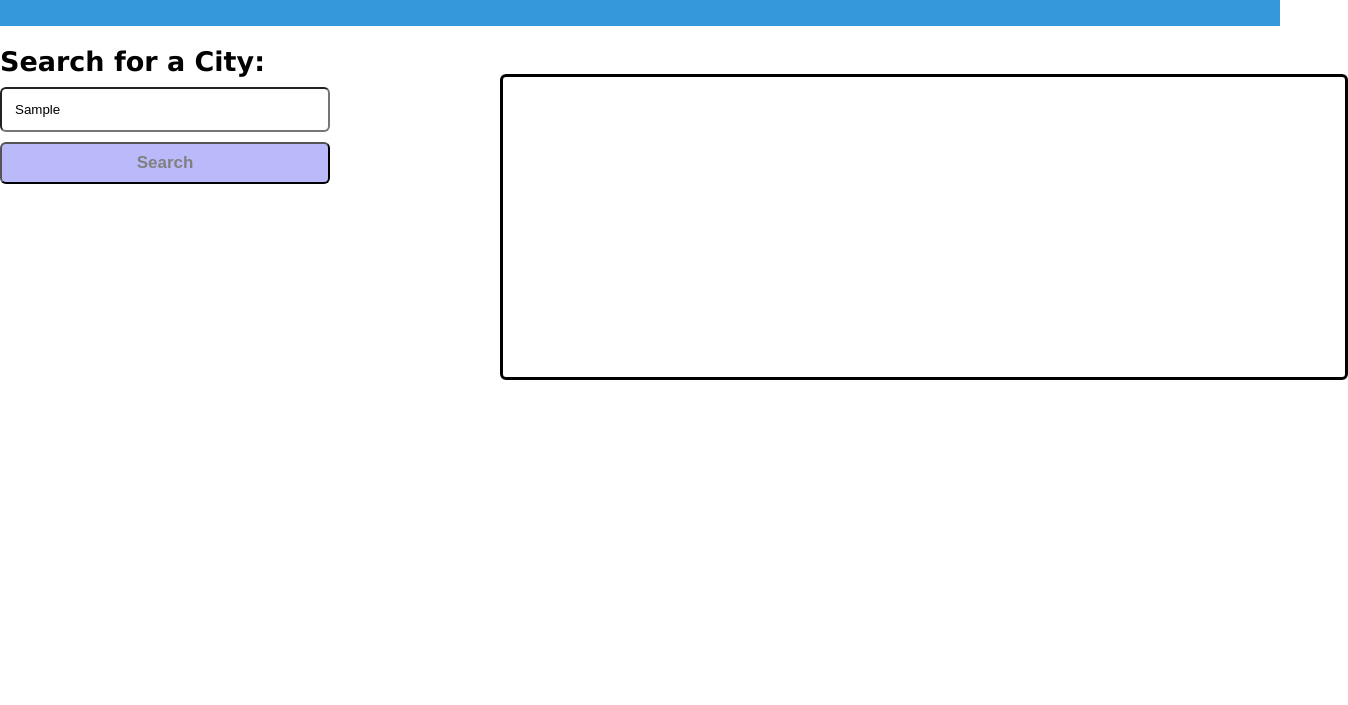
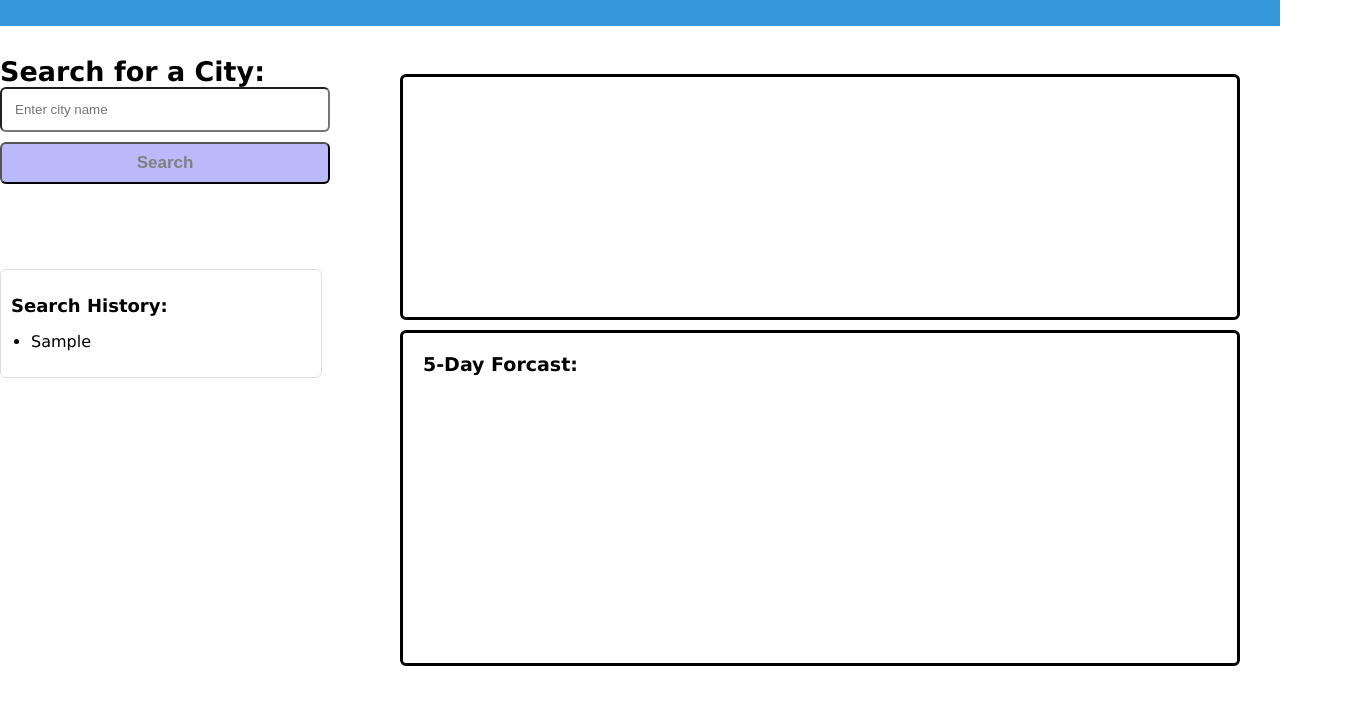
Before and after one commit to JosueHernand/WeatherTracker, a plain HTML site: page index.html in a window 1280 px wide. Both pictures are taken after typing "Sample" into the empty fields and a click on the button "Search". Shown: the part 69-774 px from the top of the page, 1348 px wide, since content can reach past the window. Drawn offline with Linux system fonts and the light colour scheme; no server answers.

Commit message:
added weather api

```diff
--- a/assets/css/style.css
+++ b/assets/css/style.css
@@ -46,11 +46,47 @@ header h1 {
 }
 
 .presentcontainer {
-    padding: 50px;
+    padding: 20px;
     border: 3px solid black;
     border-radius: 6px;
     margin-top: -110px;
-    width: 58%;
-    margin-left: 500px;
+    width: 62%;
+    margin-left: 400px;
     height: 200px;
 }
+
+.futurecast {
+    padding: 20px;
+    border: 3px solid black;
+    border-radius: 6px;
+    margin-top: 10px;
+    width: 62%;
+    margin-left: 400px;
+    height: 290px;
+    font-size: 19px;
+    font-weight: bold;
+}
+
+.history {
+    margin-top: -31%;
+    padding: 10px;
+    border: 1px solid #ddd;
+    border-radius: 6px;
+    width: 300px;
+}
+
+.history h2 {
+    font-size: 18px;
+    font-weight: bold;
+    margin-bottom: 10px;
+}
+
+#historylist {
+    list-style-type: disc;
+    margin-left: 20px;
+    padding: 0;
+}
+
+#historylist ul {
+    margin-bottom: 5px;
+}
--- a/assets/js/script.js
+++ b/assets/js/script.js
@@ -0,0 +1,27 @@
+const cityInput = document.querySelector("#cityinput");
+const searchButton = document.querySelector("#searchButton");
+const historyList = document.querySelector("#historylist");
+const searchForm = document.querySelector("#searchForm");
+const apiKey = '3b97f7991ba5c5e11293e7dcf2d6c11f';
+
+searchButton.addEventListener('click', function(event) {
+    event.preventDefault();
+    const cityName = cityInput.value.trim();
+
+    if(cityName) {
+        const listItem = document.createElement("li");
+        listItem.textContent = cityName;
+        historyList.appendChild(listItem);
+        cityInput.value = "";
+
+        fetch(`https://api.openweathermap.org/data/2.5/forecast?q=${cityName}&appid=${apiKey}`)
+        .then(function(response) {
+            return response.json();
+        })
+        .then(function(data) {
+            console.log(data);
+        })
+    }
+});
+
+// searchButton.addEventListener("submit", searchCity);
--- a/index.html
+++ b/index.html
@@ -13,16 +13,22 @@
     </header>
 
     <main>
-        <div class="city">Search for a City:</div>
-        <div class="search-container">
+        <form class="search-container" id="searchForm">
+            <div class="city">Search for a City:</div>
             <input type="text" id="cityinput" placeholder="Enter city name">
-            <button id="searchButton">Search</button>
-        </div>
+            <button id="searchButton" type="click">Search</button>
+        </form>
     </main>
 
     <div class="presentcontainer"></div>
 
+    <div class="futurecast">5-Day Forcast:</div>
 
-    <link rel="stylesheet" href="./assets/js/script.js">
+    <div class="history">
+        <h2>Search History:</h2>
+        <ul id="historylist"></ul>
+    </div>
+
+    <script src="./assets/js/script.js"></script>
 </body>
 </html>
```
